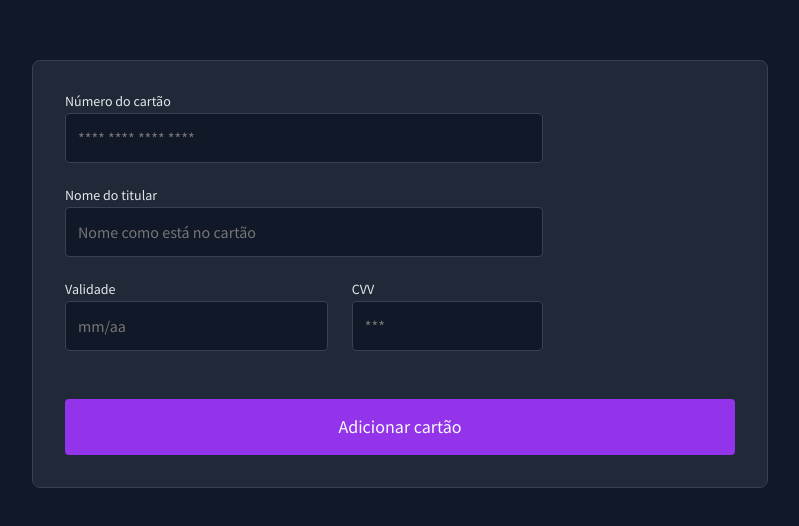
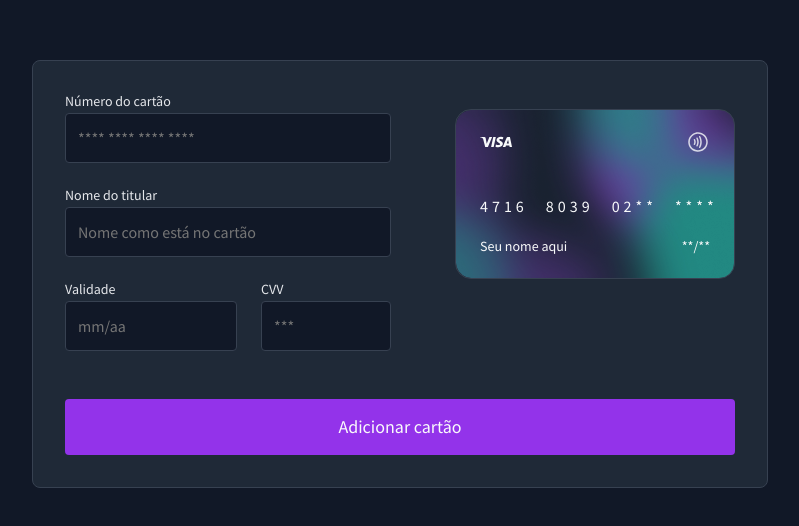
Before and after one commit to victormedeiros1/credit-card-bora-codar-13, a Vue app: page / in a window 1280 px wide. Shown: the part 126-652 px from the top of the page, without its empty margins (240-1039 px from the left). Built offline with nearby package versions, Linux system fonts and the light colour scheme.

Commit message:
feat: Card component

```diff
--- a/src/App.vue
+++ b/src/App.vue
@@ -2,13 +2,15 @@
 import Container from '@/components/Container.vue'
 import Forms from '@/components/Forms.vue'
 import Submit from '@/components/Submit.vue'
+import Card from '@/components/Card.vue'
 
 export default {
   name: 'App',
   components: {
     Container,
     Forms,
-    Submit
+    Submit,
+    Card
   },
   methods: {
     handleSubmit() {
@@ -23,6 +25,7 @@ export default {
     <div class="panel">
       <div class="panel__row">
         <Forms ref="form" />
+        <Card />
       </div>
       <Submit @click="handleSubmit">Adicionar cartão</Submit>
     </div>
--- a/src/assets/css/utils/properties.css
+++ b/src/assets/css/utils/properties.css
@@ -1,7 +1,3 @@
-.w-60 {
-  width: 60%;
+.max-w-130 {
+  max-width: 130px;
 }
-
-.w-40 {
-  width: 40%;
-}
--- /dev/null
+++ b/src/components/Card.vue
@@ -0,0 +1,71 @@
+<script lang="ts">
+import Visa from '../components/icons/Visa.vue'
+import Signal from '../components/icons/Signal.vue'
+
+export default {
+  name: 'Card',
+  components: {
+    Visa,
+    Signal
+  }
+}
+</script>
+
+<template>
+  <div class="card">
+    <div class="card__header">
+      <Visa />
+      <Signal />
+    </div>
+    <div class="card__body">
+      <span class="card__number">4716</span>
+      <span class="card__number">8039</span>
+      <span class="card__number">02**</span>
+      <span class="card__number">****</span>
+    </div>
+    <div class="card__footer">
+      <span>Seu nome aqui</span>
+      <span>**/**</span>
+    </div>
+  </div>
+</template>
+
+<style lang="scss" scoped>
+.card {
+  background-image: url('@/assets/images/card-bg.png');
+  background-size: cover;
+  background-repeat: no-repeat;
+  width: 100%;
+  max-width: 280px;
+  height: fit-content;
+  color: var(--gray-050);
+  border: 1px solid var(--gray-700);
+
+  border-radius: 16px;
+  padding: 16px 24px 24px 24px;
+  margin: 16px 0;
+
+  &__header {
+    display: flex;
+    justify-content: space-between;
+    align-items: center;
+    margin-bottom: 40px;
+  }
+
+  &__body {
+    display: flex;
+    gap: 18px;
+    font-size: 16px;
+    line-height: 16px;
+    letter-spacing: 4px;
+    margin-bottom: 24px;
+  }
+
+  &__footer {
+    display: flex;
+    justify-content: space-between;
+    font-size: 14px;
+    line-height: 16px;
+  }
+}
+</style>
--- a/src/components/Forms.vue
+++ b/src/components/Forms.vue
@@ -17,11 +17,11 @@ export default {
     </div>
 
     <div class="form__footer">
-      <div class="form__group w-60">
+      <div class="form__group">
         <label for="expiration" class="form__label">Validade</label>
         <input id="expiration" class="form__field" name="expiration" placeholder="mm/aa" />
       </div>
-      <div class="form__group w-40">
+      <div class="form__group max-w-130">
         <label for="cvv" class="form__label">CVV</label>
         <input id="cvv" class="form__field" name="cvv" placeholder="***" />
       </div>
@@ -46,6 +46,7 @@ export default {
     margin-bottom: 4px;
   }
   &__field {
+    width: 100%;
     background-color: var(--gray-900);
     color: var(--gray-100);
     font-size: 16px;
```
Also changed, not shown: src/assets/images/card-bg.png (added).
